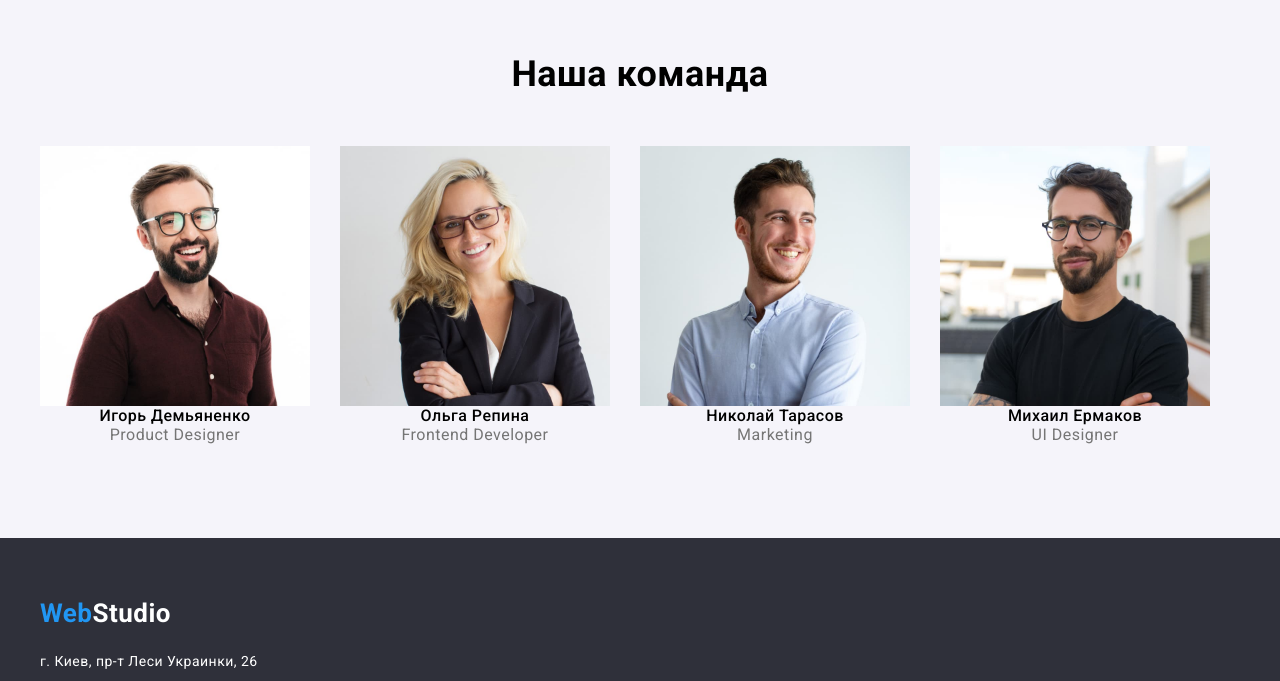
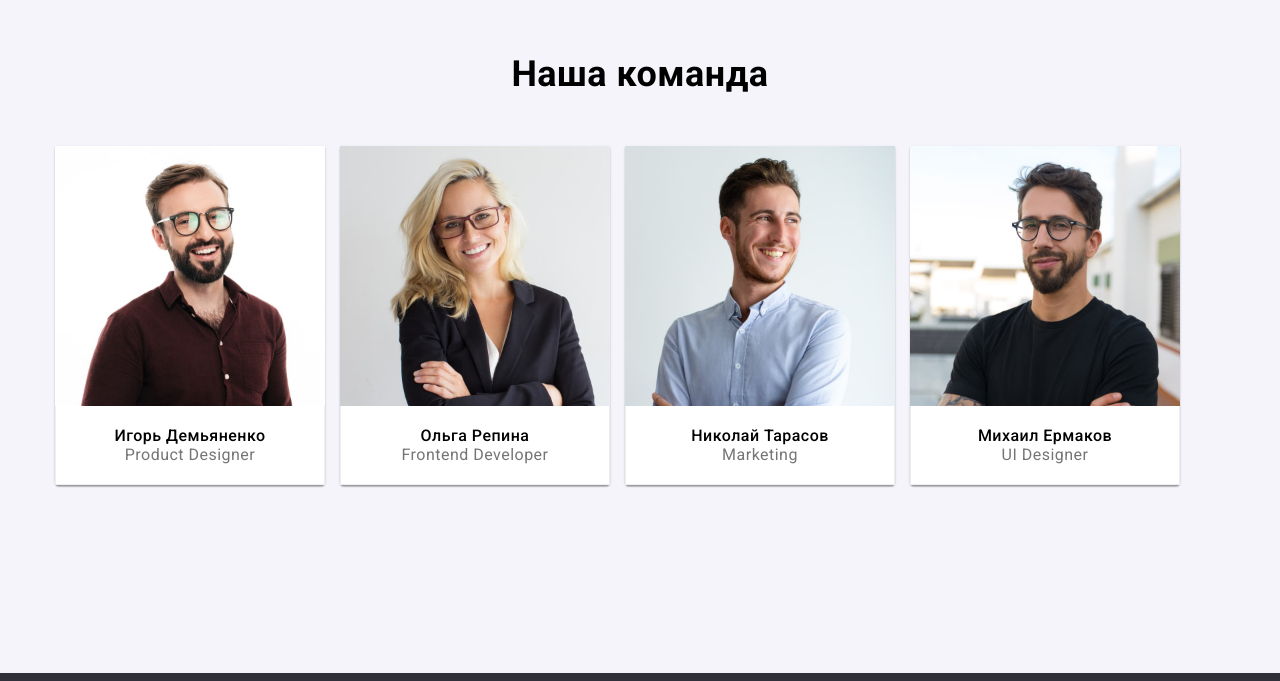
Before and after one commit to HannaBatarchuk/goit-markup-hw-03, a plain HTML site: page index.html in a window 1280 px wide. Shown: the part 1092-1773 px from the top of the page. Drawn offline with nearby package versions, Linux system fonts and the light colour scheme.

Commit message:
ДЗ №3

```diff
--- a/css/styles.css
+++ b/css/styles.css
@@ -7,7 +7,9 @@
   --secondary-bg-color: #f5f4fa;
   --footer-link-color: rgba(255, 255, 255, 0.6);
   --border-color: #ECECEC;
+  --secondary-border-color: #EEEEEE;
   --card-set-gap: 15px;
+  --box-shadow: 0px 1px 3px rgba(0, 0, 0, 0.12), 0px 1px 1px rgba(0, 0, 0, 0.14), 0px 2px 1px rgba(0, 0, 0, 0.2);
 }
 
 .container {
@@ -190,9 +192,6 @@ padding-bottom: 94px;
   justify-content: space-between;
 }
 
-.list-item:not(:last-child){
-  margin-right: 30px;
-}
 /* Стили секции команда */
 .team-section {
   padding-top:  94px;
@@ -200,14 +199,9 @@ padding-bottom: 94px;
   background-color: var(--secondary-bg-color);
 }
 .our-team-head {
-
   font-size: 36px;
   text-align: center;
-}
-
-.team-image {
-  display: flex;
-  margin-top: 50px;
+  margin-bottom: 50px;
 }
 
 .name-colleague {
@@ -221,6 +215,25 @@ padding-bottom: 94px;
   color: var(--secondary-text-color);
   text-align: center;
 }
+/* Карточки страницы - студия */
+.team-image {
+  display: flex;
+  flex-wrap: wrap;
+  margin-bottom: 94px;
+  margin-left: calc(-1 * var(--card-set-gap));
+  margin-top: calc(-1 * var(--card-set-gap));
+}
+.team-image > .list-item {
+  flex-basis: calc(100% - var(--card-set-gap)) / 4;
+  margin-left: var(--card-set-gap);
+  margin-top: var(--card-set-gap);
+  padding: 0px;
+  background-color: var(--main-white-color);
+  border: var(--border-color);
+  border-radius: 0px 0px 4px 4px;
+  box-shadow: var(--box-shadow)
+}
+
 /* Стили футера */
 .footer-container {
   display: flex;
@@ -284,15 +297,15 @@ padding-bottom: 94px;
   display: flex;
   flex-wrap: wrap;
   padding-bottom: 94px;
-  margin-right: calc(-1 * var(--card-set-gap));
-  margin-bottom: calc(-1 * var(--card-set-gap));
+  margin-left: calc(-1 * var(--card-set-gap));
+  margin-top: calc(-1 * var(--card-set-gap));
 }
 
-.product-section > .product-item {
-  flex-basis: calc(100% / 3 - var(--card-set-gap));
-  margin-right: var(--card-set-gap);
-  margin-bottom: var(--card-set-gap);
-  border: 1px solid var(--border-color);
+.product-item {
+  flex-basis: calc(100% - var(--card-set-gap)) / 3;
+  margin-left: var(--card-set-gap);
+  margin-top: var(--card-set-gap);
+  padding: 0px;
 }
 
 .name-product {
@@ -317,7 +330,10 @@ img {
 
 .card-content {
   padding: 20px 24px;
-  width: 370px;
+  border-top: 1px solid hidden;
+  border-left: 1px solid var(--secondary-border-color);
+  border-bottom: 1px solid var(--secondary-border-color);
+  border-right: 1px solid var(--secondary-border-color)
 }
 
 
--- a/index.html
+++ b/index.html
@@ -87,28 +87,43 @@
         <!-- Секция команды -->
         <section class="team-section">
             <div class="container">
+
                 <h2 class="our-team-head">Наша команда</h2>
-                <ul class="team-image">
+
+                <ul class="team-image container">
+
                     <li class="list-item">
                         <img src="./images/img-1-2.jpg" alt="фото_сотрудника1" width="270">
+                        <div class="card-content">
                             <h3 class="name-colleague">Игорь Демьяненко</h3>
                             <p lang="en" class="specialty">Product Designer</p>
+                        </div>
                     </li>
+
                     <li class="list-item">
                         <img src="./images/img-2-2.jpg" alt="фото_сотрудника2" width="270">
+                        <div class="card-content">
                             <h3 class="name-colleague">Ольга Репина</h3>
                             <p lang="en" class="specialty">Frontend Developer</p>
+                        </div>
                     </li>
+
                     <li class="list-item">
                         <img src="./images/img-3-2.jpg" alt="фото_сотрудника3" width="270">
+                        <div class="card-content">
                             <h3 class="name-colleague">Николай Тарасов</h3>
                             <p lang="en" class="specialty">Marketing</p>
+                        </div>
                     </li>
+
                     <li class="list-item">
                         <img src="./images/img-4-2.jpg" alt="фото_сотрудника4" width="270">
+                        <div class="card-content">
                             <h3 class="name-colleague">Михаил Ермаков</h3>
                             <p lang="en" class="specialty">UI Designer</p>
+                        </div>
                     </li>
+
                 </ul>
             </div>
         </section>
```
Also changed, not shown: portfolio.html (+11 -2 lines). Lines whose indentation alone changed are shown as unchanged.
